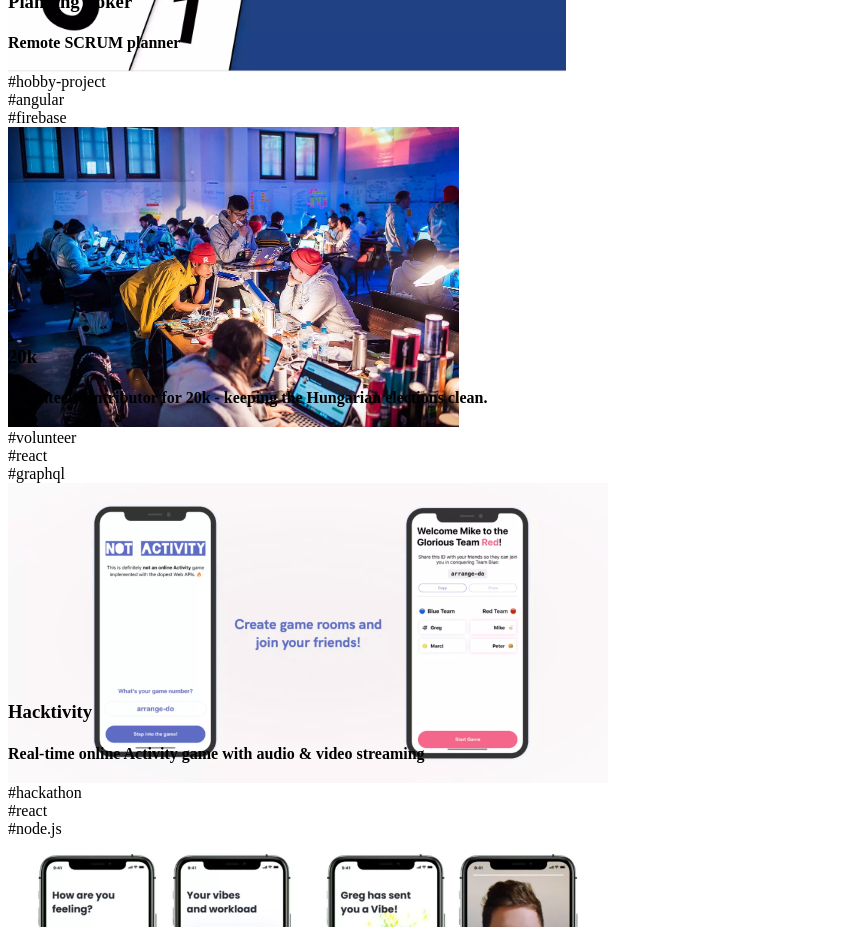
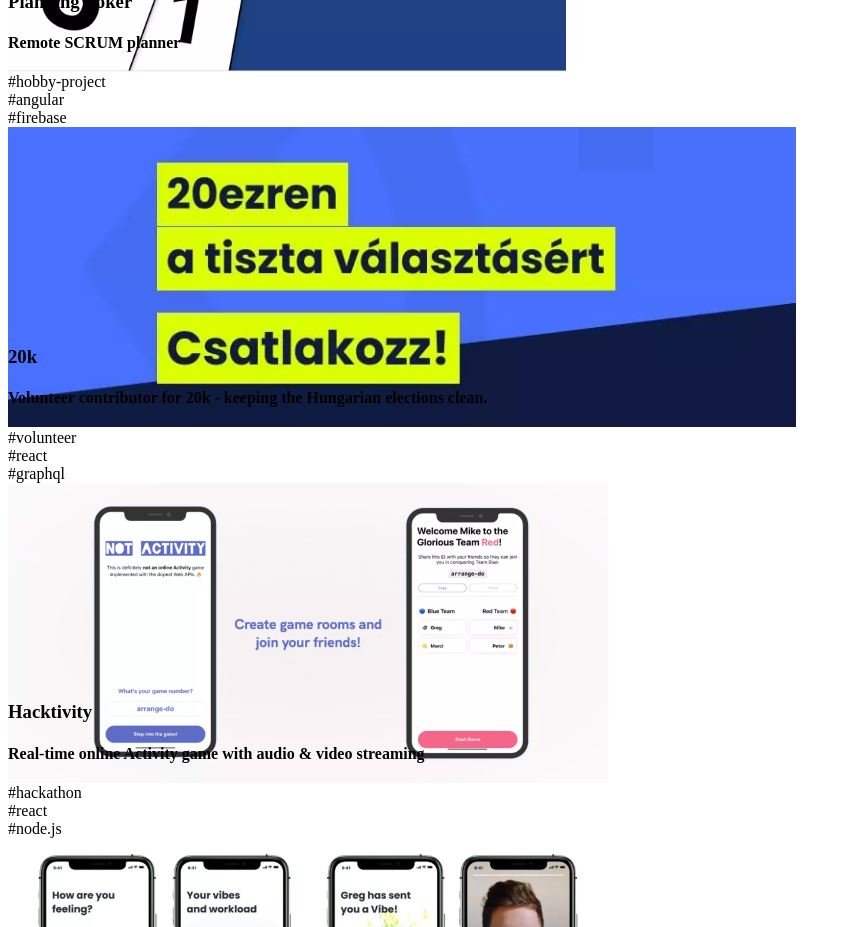
Before and after one commit to biharygergo/portfolio, a Next.js app: page / in a window 1280 px wide. Shown: the part 5800-6727 px from the top of the page, without its empty margins (0-851 px from the left). Built offline with nearby package versions, Linux system fonts and the light colour scheme.

Commit message:
feat: Add new project

```diff
--- a/data/projects.ts
+++ b/data/projects.ts
@@ -27,7 +27,7 @@ export const projects: Project[] = [
     description:
       "Helped build parts of a web application to validate vote counters' identities and provide data about election issues. The stack involved Hasura over a PostgreSQL database and a React-based frontend.",
     tags: ["volunteer", "react", "graphql"],
-    coverImageUrl: "junction-cover",
+    coverImageUrl: "20k-cover",
     coverImageAlt: "The logo of the 20k organization",
     projectUrl: "https://app.20k.hu",
   },
```
Also changed, not shown: public/20k-cover.jpeg (added), public/20k-cover.webp (added).
